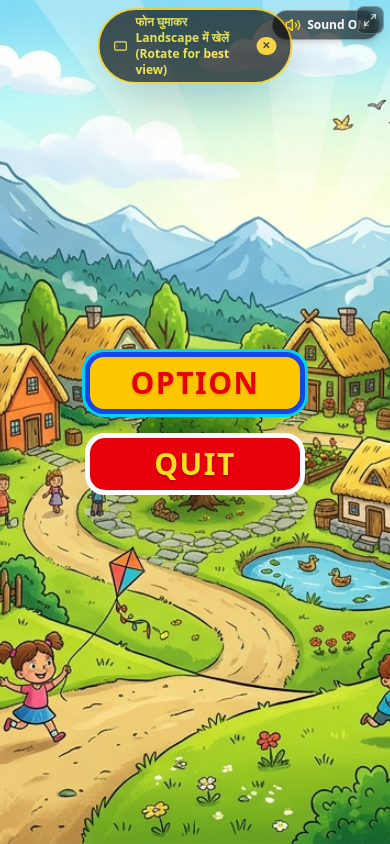
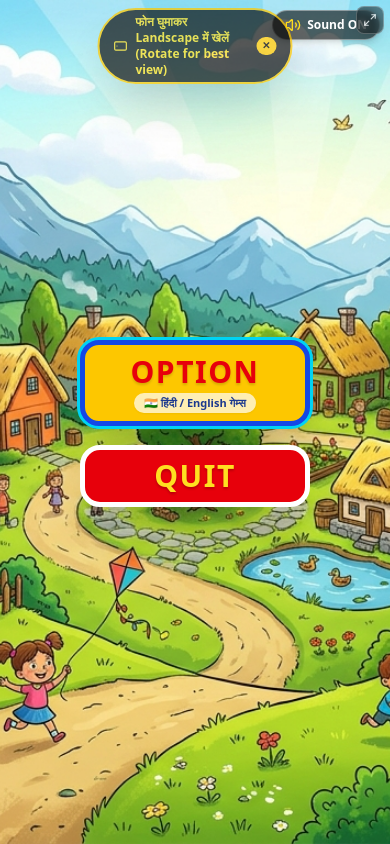
Before and after one commit to hirasingh7380-ops/dyutitgyan-ops-s-Org, a React (Vite) app: page / in a window 390 px wide. Built offline with nearby package versions, Linux system fonts and the light colour scheme.

Commit message:
chore: improve mobile UX and disable HMR
- Disable HMR in dev to improve stability
- Add touch manipulation and selection fixes
- Update UI layouts for better mobile support

```diff
--- a/index.html
+++ b/index.html
@@ -8,6 +8,14 @@
     <meta name="apple-mobile-web-app-capable" content="yes" />
     <meta name="apple-mobile-web-app-status-bar-style" content="black-translucent" />
     <title>Word Builder Mobile Game</title>
+    <script>
+      // Prevent benign WebSocket/HMR reconnection errors from stopping execution on mobile
+      window.addEventListener('unhandledrejection', function(event) {
+        if (event.reason && (String(event.reason.message || event.reason).toLowerCase().includes('websocket'))) {
+          event.preventDefault();
+        }
+      });
+    </script>
   </head>
   <body>
     <div id="root"></div>
--- a/server.ts
+++ b/server.ts
@@ -189,7 +189,11 @@ async function startServer() {
   // Vite middleware for development vs static build for production
   if (process.env.NODE_ENV !== "production") {
     const vite = await createViteServer({
-      server: { middlewareMode: true },
+      server: {
+        middlewareMode: true,
+        hmr: false,
+        ws: false,
+      },
       appType: "spa",
     });
     app.use(vite.middlewares);
--- a/src/components/HindiHomeScreen.tsx
+++ b/src/components/HindiHomeScreen.tsx
@@ -114,7 +114,7 @@ export const HindiHomeScreen: React.FC<HindiHomeScreenProps> = ({
             whileHover={{ scale: 1.03 }}
             whileTap={{ scale: 0.95 }}
             onClick={() => handleSelectMode('HINDI_CLICK_LETTER')}
-            className="bg-gradient-to-b from-purple-600 to-indigo-700 active:from-purple-700 active:to-indigo-800 border-2 sm:border-3 border-white rounded-xl sm:rounded-2xl p-1.5 sm:p-2.5 text-center flex flex-col items-center justify-between gap-1 shadow-xl cursor-pointer h-26 sm:h-36 md:h-40 landscape:h-25 landscape:sm:h-36 group"
+            className="bg-gradient-to-b from-purple-600 to-indigo-700 active:from-purple-700 active:to-indigo-800 border-2 sm:border-3 border-white rounded-xl sm:rounded-2xl p-1.5 sm:p-2.5 text-center flex flex-col items-center justify-between gap-1 shadow-xl cursor-pointer h-28 sm:h-36 md:h-40 landscape:h-28 landscape:sm:h-36 min-h-[110px] touch-manipulation select-none group"
           >
             <div className="flex items-center gap-1 text-yellow-300 font-black text-[10px] sm:text-xs">
               <MousePointerClick className="w-3 h-3 sm:w-3.5 sm:h-3.5 text-yellow-300" />
@@ -142,7 +142,7 @@ export const HindiHomeScreen: React.FC<HindiHomeScreenProps> = ({
             whileHover={{ scale: 1.03 }}
             whileTap={{ scale: 0.95 }}
             onClick={() => handleSelectMode('HINDI_FILL_BLANK')}
-            className="bg-gradient-to-b from-blue-600 to-cyan-700 active:from-blue-700 active:to-cyan-800 border-2 sm:border-3 border-white rounded-xl sm:rounded-2xl p-1.5 sm:p-2.5 text-center flex flex-col items-center justify-between gap-1 shadow-xl cursor-pointer h-26 sm:h-36 md:h-40 landscape:h-25 landscape:sm:h-36 group"
+            className="bg-gradient-to-b from-blue-600 to-cyan-700 active:from-blue-700 active:to-cyan-800 border-2 sm:border-3 border-white rounded-xl sm:rounded-2xl p-1.5 sm:p-2.5 text-center flex flex-col items-center justify-between gap-1 shadow-xl cursor-pointer h-28 sm:h-36 md:h-40 landscape:h-28 landscape:sm:h-36 min-h-[110px] touch-manipulation select-none group"
           >
             <div className="flex items-center gap-1 text-yellow-300 font-black text-[10px] sm:text-xs">
               <Sparkles className="w-3 h-3 sm:w-3.5 sm:h-3.5 text-yellow-300" />
@@ -170,7 +170,7 @@ export const HindiHomeScreen: React.FC<HindiHomeScreenProps> = ({
             whileHover={{ scale: 1.03 }}
             whileTap={{ scale: 0.95 }}
             onClick={() => handleSelectMode('HINDI_BALLOON_POP')}
-            className="bg-gradient-to-b from-emerald-600 to-teal-700 active:from-emerald-700 active:to-teal-800 border-2 sm:border-3 border-white rounded-xl sm:rounded-2xl p-1.5 sm:p-2.5 text-center flex flex-col items-center justify-between gap-1 shadow-xl cursor-pointer h-26 sm:h-36 md:h-40 landscape:h-25 landscape:sm:h-36 group"
+            className="bg-gradient-to-b from-emerald-600 to-teal-700 active:from-emerald-700 active:to-teal-800 border-2 sm:border-3 border-white rounded-xl sm:rounded-2xl p-1.5 sm:p-2.5 text-center flex flex-col items-center justify-between gap-1 shadow-xl cursor-pointer h-28 sm:h-36 md:h-40 landscape:h-28 landscape:sm:h-36 min-h-[110px] touch-manipulation select-none group"
           >
             <div className="flex items-center gap-1 text-yellow-300 font-black text-[10px] sm:text-xs">
               <Sparkles className="w-3 h-3 sm:w-3.5 sm:h-3.5 text-yellow-300" />
@@ -198,7 +198,7 @@ export const HindiHomeScreen: React.FC<HindiHomeScreenProps> = ({
             whileHover={{ scale: 1.03 }}
             whileTap={{ scale: 0.95 }}
             onClick={() => handleSelectMode('HINDI_MATCH_WORD')}
-            className="bg-gradient-to-b from-amber-600 to-orange-700 active:from-amber-700 active:to-orange-800 border-2 sm:border-3 border-white rounded-xl sm:rounded-2xl p-1.5 sm:p-2.5 text-center flex flex-col items-center justify-between gap-1 shadow-xl cursor-pointer h-26 sm:h-36 md:h-40 landscape:h-25 landscape:sm:h-36 group"
+            className="bg-gradient-to-b from-amber-600 to-orange-700 active:from-amber-700 active:to-orange-800 border-2 sm:border-3 border-white rounded-xl sm:rounded-2xl p-1.5 sm:p-2.5 text-center flex flex-col items-center justify-between gap-1 shadow-xl cursor-pointer h-28 sm:h-36 md:h-40 landscape:h-28 landscape:sm:h-36 min-h-[110px] touch-manipulation select-none group"
           >
             <div className="flex items-center gap-1 text-yellow-300 font-black text-[10px] sm:text-xs">
               <Trophy className="w-3 h-3 sm:w-3.5 sm:h-3.5 text-yellow-300" />
--- a/src/components/StartScreen.tsx
+++ b/src/components/StartScreen.tsx
@@ -86,14 +86,17 @@ export const StartScreen: React.FC<StartScreenProps> = ({
             whileHover={{ scale: 1.05 }}
             whileTap={{ scale: 0.95 }}
             onClick={handleOption}
-            className="group relative cursor-pointer outline-none focus:outline-none"
+            className="group relative cursor-pointer outline-none focus:outline-none touch-manipulation select-none"
           >
             {/* Outer Cyan Accent Ring */}
             <div className="rounded-[22px] sm:rounded-[26px] p-[3px] bg-cyan-400 shadow-2xl">
               {/* Inner Blue Heavy Border with Yellow Center */}
-              <div className="rounded-[19px] sm:rounded-[23px] border-[5px] sm:border-[6px] border-blue-700 bg-yellow-400 px-8 sm:px-14 py-2 sm:py-3.5 flex items-center justify-center min-w-[220px] sm:min-w-[280px]">
-                <span className="text-3xl sm:text-5xl font-black tracking-wider text-red-600 uppercase drop-shadow-[0_2px_1px_rgba(0,0,0,0.15)] font-sans">
+              <div className="rounded-[19px] sm:rounded-[23px] border-[5px] sm:border-[6px] border-blue-700 bg-yellow-400 px-6 sm:px-14 py-2 sm:py-3.5 flex flex-col items-center justify-center min-w-[230px] sm:min-w-[280px]">
+                <span className="text-3xl sm:text-5xl font-black tracking-wider text-red-600 uppercase drop-shadow-[0_2px_1px_rgba(0,0,0,0.15)] font-sans leading-tight">
                   OPTION
+                </span>
+                <span className="text-[11px] sm:text-xs font-black text-blue-900 bg-white/70 px-2.5 py-0.5 rounded-full mt-0.5 shadow-xs whitespace-nowrap">
+                  🇮🇳 हिंदी / English गेम्स
                 </span>
               </div>
             </div>
@@ -107,10 +110,10 @@ export const StartScreen: React.FC<StartScreenProps> = ({
             whileHover={{ scale: 1.05 }}
             whileTap={{ scale: 0.95 }}
             onClick={handleQuitPrompt}
-            className="group relative cursor-pointer outline-none focus:outline-none"
+            className="group relative cursor-pointer outline-none focus:outline-none touch-manipulation select-none"
           >
             {/* White Border Frame */}
-            <div className="rounded-[20px] sm:rounded-[24px] border-[5px] sm:border-[6px] border-white bg-red-600 px-8 sm:px-14 py-2 sm:py-3.5 flex items-center justify-center min-w-[220px] sm:min-w-[280px] shadow-2xl">
+            <div className="rounded-[20px] sm:rounded-[24px] border-[5px] sm:border-[6px] border-white bg-red-600 px-8 sm:px-14 py-2 sm:py-3.5 flex items-center justify-center min-w-[230px] sm:min-w-[280px] shadow-2xl">
               <span className="text-3xl sm:text-5xl font-black tracking-wider text-yellow-300 uppercase drop-shadow-[0_2px_1px_rgba(0,0,0,0.2)] font-sans">
                 QUIT
               </span>
--- a/src/components/SubjectSelectScreen.tsx
+++ b/src/components/SubjectSelectScreen.tsx
@@ -109,7 +109,7 @@ export const SubjectSelectScreen: React.FC<SubjectSelectScreenProps> = ({
             whileHover={{ scale: 1.03 }}
             whileTap={{ scale: 0.96 }}
             onClick={() => handleSubjectClick('HINDI')}
-            className="group relative cursor-pointer outline-none rounded-[18px] sm:rounded-[28px] overflow-hidden border-[3px] sm:border-[5px] border-red-600 bg-[#fedac2] shadow-xl h-28 sm:h-38 md:h-44 landscape:h-26 landscape:sm:h-36 flex items-center justify-center ring-3 sm:ring-4 ring-yellow-400/60"
+            className="group relative cursor-pointer outline-none rounded-[18px] sm:rounded-[28px] overflow-hidden border-[3px] sm:border-[5px] border-red-600 bg-[#fedac2] shadow-xl h-32 sm:h-38 md:h-44 landscape:h-28 landscape:sm:h-36 flex items-center justify-center ring-3 sm:ring-4 ring-yellow-400/60 touch-manipulation select-none"
           >
             <img
               src={subjectHindiImg}
@@ -117,9 +117,9 @@ export const SubjectSelectScreen: React.FC<SubjectSelectScreenProps> = ({
               className="w-full h-full object-cover group-hover:scale-105 transition-transform duration-300"
             />
             {/* Active Badge */}
-            <div className="absolute bottom-1 sm:bottom-1.5 left-1/2 -translate-x-1/2 bg-yellow-400 text-red-900 px-2 sm:px-3.5 py-0.5 rounded-full text-[9px] sm:text-xs font-black shadow-md border-2 border-red-600 flex items-center gap-1 whitespace-nowrap">
-              <Play className="w-2.5 h-2.5 sm:w-3 sm:h-3 fill-red-900" />
-              <span>Hindi</span>
+            <div className="absolute bottom-1.5 sm:bottom-2 left-1/2 -translate-x-1/2 bg-yellow-400 text-red-900 px-2.5 sm:px-4 py-0.5 sm:py-1 rounded-full text-[10px] sm:text-xs font-black shadow-lg border-2 border-red-600 flex items-center gap-1 whitespace-nowrap">
+              <Play className="w-3 h-3 fill-red-900" />
+              <span>🇮🇳 हिंदी (4 Games)</span>
             </div>
           </motion.button>
 
@@ -129,7 +129,7 @@ export const SubjectSelectScreen: React.FC<SubjectSelectScreenProps> = ({
             whileHover={{ scale: 1.03 }}
             whileTap={{ scale: 0.96 }}
             onClick={() => handleSubjectClick('ENGLISH')}
-            className="group relative cursor-pointer outline-none rounded-[18px] sm:rounded-[28px] overflow-hidden border-[3px] sm:border-[5px] border-red-600 bg-[#fedac2] shadow-xl h-28 sm:h-38 md:h-44 landscape:h-26 landscape:sm:h-36 flex items-center justify-center ring-3 sm:ring-4 ring-yellow-400/60"
+            className="group relative cursor-pointer outline-none rounded-[18px] sm:rounded-[28px] overflow-hidden border-[3px] sm:border-[5px] border-red-600 bg-[#fedac2] shadow-xl h-32 sm:h-38 md:h-44 landscape:h-28 landscape:sm:h-36 flex items-center justify-center ring-3 sm:ring-4 ring-yellow-400/60 touch-manipulation select-none"
           >
             <img
               src={subjectEnglishImg}
@@ -137,9 +137,9 @@ export const SubjectSelectScreen: React.FC<SubjectSelectScreenProps> = ({
               className="w-full h-full object-cover group-hover:scale-105 transition-transform duration-300"
             />
             {/* Active Highlight Badge */}
-            <div className="absolute bottom-1 sm:bottom-1.5 left-1/2 -translate-x-1/2 bg-yellow-400 text-red-900 px-2 sm:px-3.5 py-0.5 rounded-full text-[9px] sm:text-xs font-black shadow-md border-2 border-red-600 flex items-center gap-1 whitespace-nowrap">
-              <Play className="w-2.5 h-2.5 sm:w-3 sm:h-3 fill-red-900" />
-              <span>English</span>
+            <div className="absolute bottom-1.5 sm:bottom-2 left-1/2 -translate-x-1/2 bg-yellow-400 text-red-900 px-2.5 sm:px-4 py-0.5 sm:py-1 rounded-full text-[10px] sm:text-xs font-black shadow-lg border-2 border-red-600 flex items-center gap-1 whitespace-nowrap">
+              <Play className="w-3 h-3 fill-red-900" />
+              <span>🇬🇧 English (5 Games)</span>
             </div>
           </motion.button>
 
```
Also changed, not shown: vite.config.ts (+2 -3 lines).
